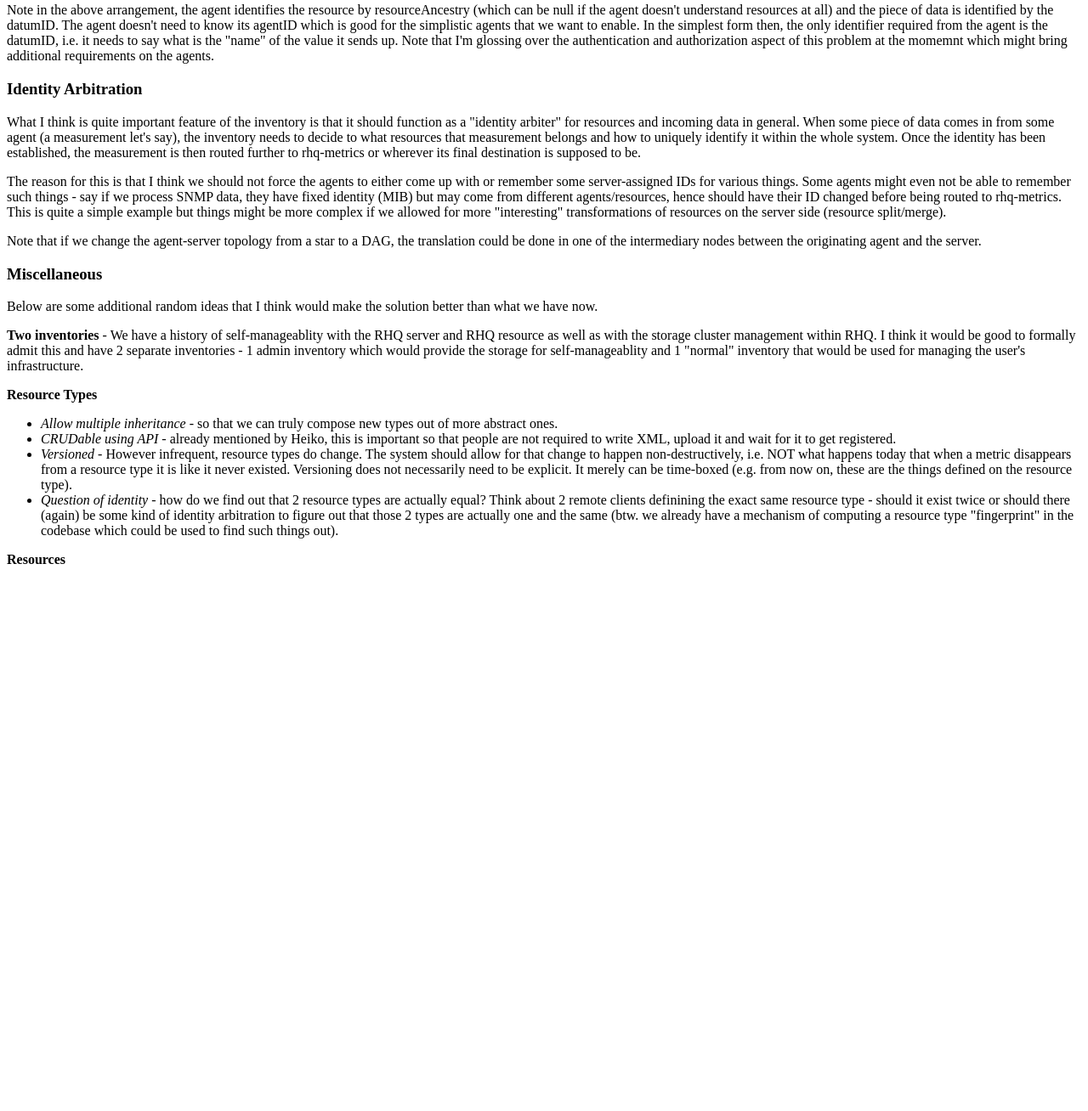
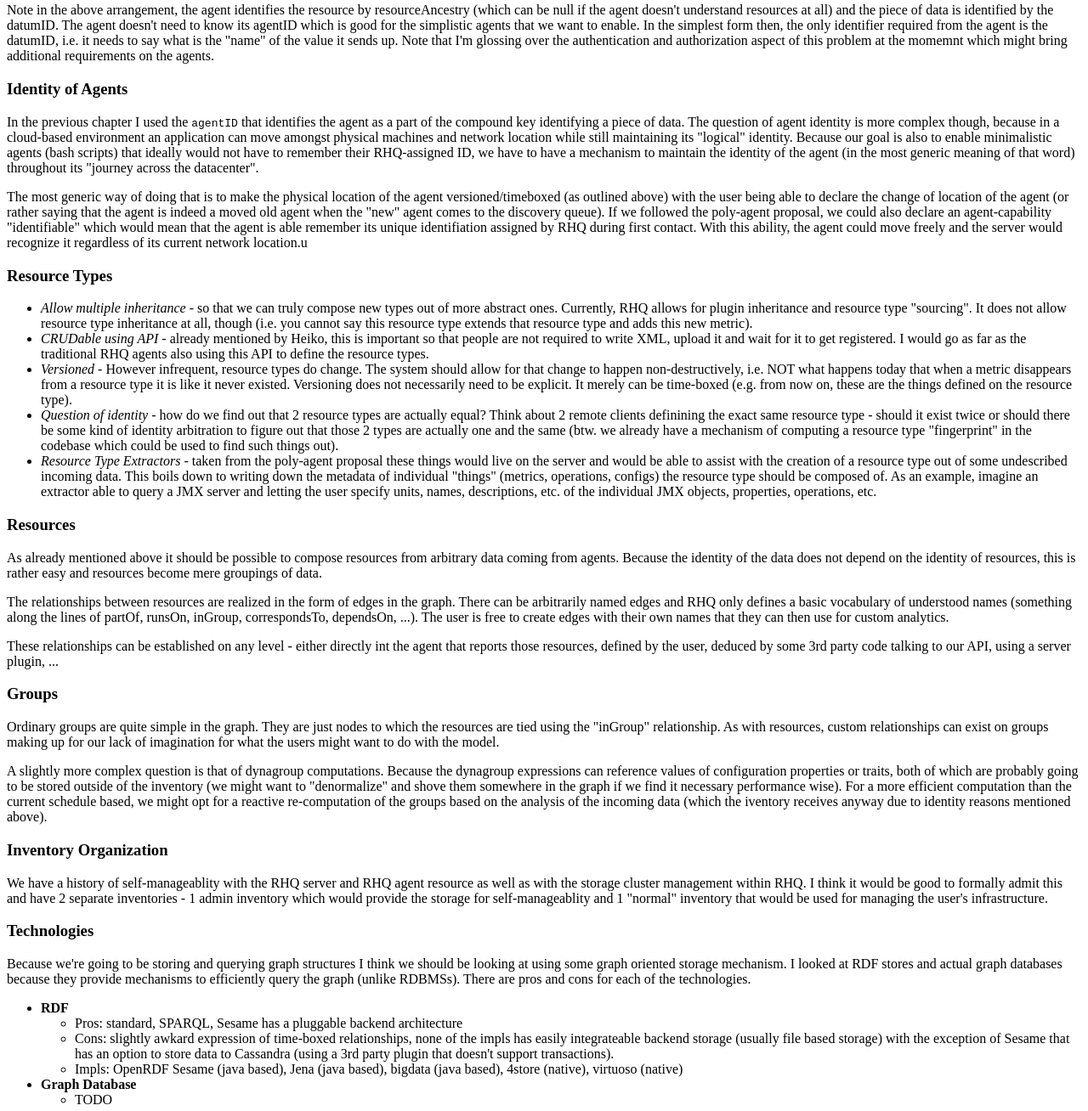
Before and after one commit to metlos/rhq.next-thoughts, a plain HTML site: page reply-to-heikos-inventor-post.html in a window 1280 px wide. Shown: the part 536-1844 px from the top of the page at 85% size. Before the commit the page ends 1220 px from the top, so only its background shows below. Drawn offline with Linux system fonts and the light colour scheme.

Commit message:
more stuff in rhq-inventory forum reply.

```diff
--- a/reply-to-heikos-inventor-post.html
+++ b/reply-to-heikos-inventor-post.html
@@ -65,50 +65,43 @@ on the agents.
 </p>
 <p/>
 
-<h3>Identity Arbitration</h3>
-<p>What I think is quite important feature of the inventory is that
-it should function as a "identity arbiter" for resources and incoming
-data in general. When some piece of data comes in from some agent
-(a measurement let's say), the inventory needs to decide to what
-resources that measurement belongs and how to uniquely identify it
-within the whole system. Once the identity has been established, the
-measurement is then routed further to rhq-metrics or wherever its final
-destination is supposed to be.</p>
-<p>
-The reason for this is that I think we should not force the agents to
-either come up with or remember some server-assigned IDs for various
-things. Some agents might even not be able to remember such things - say
-if we process SNMP data, they have fixed identity (MIB) but may come
-from different agents/resources, hence should have their ID changed
-before being routed to rhq-metrics. This is quite a simple example but
-things might be more complex if we allowed for more "interesting"
-transformations of resources on the server side (resource split/merge).
+<h3>Identity of Agents</h3>
+<p>In the previous chapter I used the <code>agentID</code> that
+identifies the agent as a part of the compound key identifying a piece
+of data. The question of agent identity is more complex though, because
+in a cloud-based environment an application can move amongst physical
+machines and network location while still maintaining its "logical"
+identity. Because our goal is also to enable minimalistic agents
+(bash scripts) that ideally would not have to remember their
+RHQ-assigned ID, we have to have a mechanism to maintain the identity
+of the agent (in the most generic meaning of that word) throughout its
+"journey across the datacenter".
 </p>
-<p>Note that if we change the agent-server topology from a star to a
-DAG, the translation could be done in one of the intermediary nodes
-between the originating agent and the server.
+<p>The most generic way of doing that is to make the physical location
+of the agent versioned/timeboxed (as outlined above) with the user being
+able to declare the change of location of the agent (or rather saying
+that the agent is indeed a moved old agent when the "new" agent comes
+to the discovery queue). If we followed the poly-agent proposal, we
+could also declare an agent-capability "identifiable" which would mean
+that the agent is able remember its unique identifiation assigned by
+RHQ during first contact. With this ability, the agent could move freely
+and the server would recognize it regardless of its current network
+location.u
+</p>
 <p/>
 
-<h3>Miscellaneous</h3>
-<p>Below are some additional random ideas that I think would make the
-solution better than what we have now.</p>
-<p/>
-
-<p><b>Two inventories</b> - We have a history of self-manageablity with
-the RHQ server and RHQ resource as well as with the storage cluster
-management within RHQ. I think it would be good to formally admit this
-and have 2 separate inventories - 1 admin inventory which would provide
-the storage for self-manageablity and 1 "normal" inventory that would be
-used for managing the user's infrastructure.</p>
-
-<p><b>Resource Types</b>
+<h3>Resource Types</h3>
 <ul>
 <li><i>Allow multiple inheritance</i> - so that we can truly compose new
-types out of more abstract ones.</li>
+types out of more abstract ones. Currently, RHQ allows for plugin
+inheritance and resource type "sourcing". It does not allow resource
+type inheritance at all, though (i.e. you cannot say this
+resource type extends that resource type and adds this new metric).</li>
 
 <li><i>CRUDable using API</i> - already mentioned by Heiko, this is
 important so that people are not required to write XML, upload it and
-wait for it to get registered.</li>
+wait for it to get registered. I would go as far as the traditional
+RHQ agents also using this API to define the resource types.</li>
 
 <li><i>Versioned</i> - However infrequent, resource types do change.
 The system should allow for that change to happen non-destructively,
@@ -119,15 +112,94 @@ from now on, these are the things defined on the resource type).</li>
 
 <li><i>Question of identity</i> - how do we find out that 2 resource
 types are actually equal? Think about 2 remote clients definining the
-exact same resource type - should it exist twice or should there (again)
-be some kind of identity arbitration to figure out that those 2 types
-are actually one and the same (btw. we already have a mechanism of
-computing a resource type "fingerprint" in the codebase which could be
-used to find such things out).</li>
+exact same resource type - should it exist twice or should there be some
+kind of identity arbitration to figure out that those 2 types are
+actually one and the same (btw. we already have a mechanism of computing
+a resource type "fingerprint" in the codebase which could be used to
+find such things out).</li>
+
+<li><i>Resource Type Extractors</i> - taken from the poly-agent proposal
+these things would live on the server and would be able to assist with
+the creation of a resource type out of some undescribed incoming data.
+This boils down to writing down the metadata of individual "things"
+(metrics, operations, configs) the resource type should be composed of.
+As an example, imagine an extractor able to query a JMX server and
+letting the user specify units, names, descriptions, etc. of
+the individual JMX objects, properties, operations, etc.
 </ul>
+
+<h3>Resources</h3>
+<p>As already mentioned above it should be possible to compose resources
+from arbitrary data coming from agents. Because the identity of the data
+does not depend on the identity of resources, this is rather easy and
+resources become mere groupings of data.
 </p>
-<p><b>Resources</b>
+<p>The relationships between resources are realized in the form of edges
+in the graph. There can be arbitrarily named edges and RHQ only defines
+a basic vocabulary of understood names (something along the lines of
+partOf, runsOn, inGroup, correspondsTo, dependsOn, ...). The user is
+free to create edges with their own names that they can then use for
+custom analytics.
+</p>
+<p>These relationships can be established on any level - either directly
+int the agent that reports those resources, defined by the user, deduced
+by some 3rd party code talking to our API, using a server plugin, ...
+</p>
+<p/>
+
+<h3>Groups</h3>
+<p>Ordinary groups are quite simple in the graph. They are just nodes
+to which the resources are tied using the "inGroup" relationship. As
+with resources, custom relationships can exist on groups making up for
+our lack of imagination for what the users might want to do with the
+model.
+</p>
+<p>A slightly more complex question is that of dynagroup computations.
+Because the dynagroup expressions can reference values of configuration
+properties or traits, both of which are probably going to be stored
+outside of the inventory (we might want to "denormalize" and shove them
+somewhere in the graph if we find it necessary performance wise). For a
+more efficient computation than the current schedule based, we might opt
+for a reactive re-computation of the groups based on the analysis of the
+incoming data (which the iventory receives anyway due to identity
+reasons mentioned above).
+</p>
+<p/>
+
+<h3>Inventory Organization</h3>
+<p>We have a history of self-manageablity with
+the RHQ server and RHQ agent resource as well as with the storage
+cluster management within RHQ. I think it would be good to formally
+admit this and have 2 separate inventories - 1 admin inventory which
+would provide the storage for self-manageablity and 1 "normal" inventory
+that would be used for managing the user's infrastructure.</p>
+<p/>
+
+<h3>Technologies</h3>
+<p>Because we're going to be storing and querying graph structures I think
+we should be looking at using some graph oriented storage mechanism.
+I looked at RDF stores and actual graph databases because they provide
+mechanisms to efficiently query the graph (unlike RDBMSs). There are
+pros and cons for each of the technologies.
+</p>
 <ul>
+<li><b>RDF</b>
+<ul>
+<li>Pros: standard, SPARQL, Sesame has a pluggable backend architecture
+</li>
+<li>Cons: slightly awkard expression of time-boxed relationships, none
+of the impls has easily integrateable backend storage (usually file
+based storage) with the exception of Sesame that has an option to store
+data to Cassandra (using a 3rd party plugin that doesn't support
+transactions).
+<li>Impls: OpenRDF Sesame (java based), Jena (java based), bigdata
+(java based), 4store (native), virtuoso (native)
 </ul>
-</p>
+</li>
+<li><b>Graph Database</b>
+<ul>
+<li>TODO</li>
+</ul>
+</li>
+</ul>
 </body>
```
